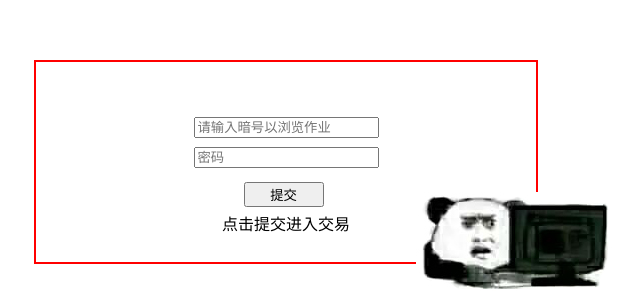
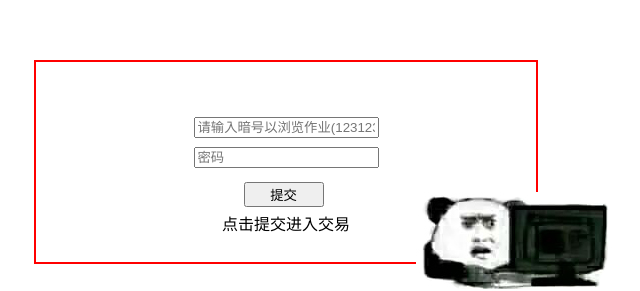
Before and after one commit to A-Chrysand/HtmlElements, a plain HTML site: page site/DWxuanxiuhw.github.io/index.html in a window 1280 px wide. Shown: the part 140-431 px from the top of the page, 354-994 px from the left. Drawn offline with Linux system fonts and the light colour scheme.

Commit message:
Update index.html

```diff
--- a/site/DWxuanxiuhw.github.io/index.html
+++ b/site/DWxuanxiuhw.github.io/index.html
@@ -75,7 +75,7 @@
 <body>
 	<div id="mained">
 		<div id="inner">
-			<input id="anhao" type="text" placeholder="请输入暗号以浏览作业" />
+			<input id="anhao" type="text" placeholder="请输入暗号以浏览作业(123123/1231234)" />
 			<br>
 			<input id="psw" type="password" placeholder="密码" />
 			<br>
```
